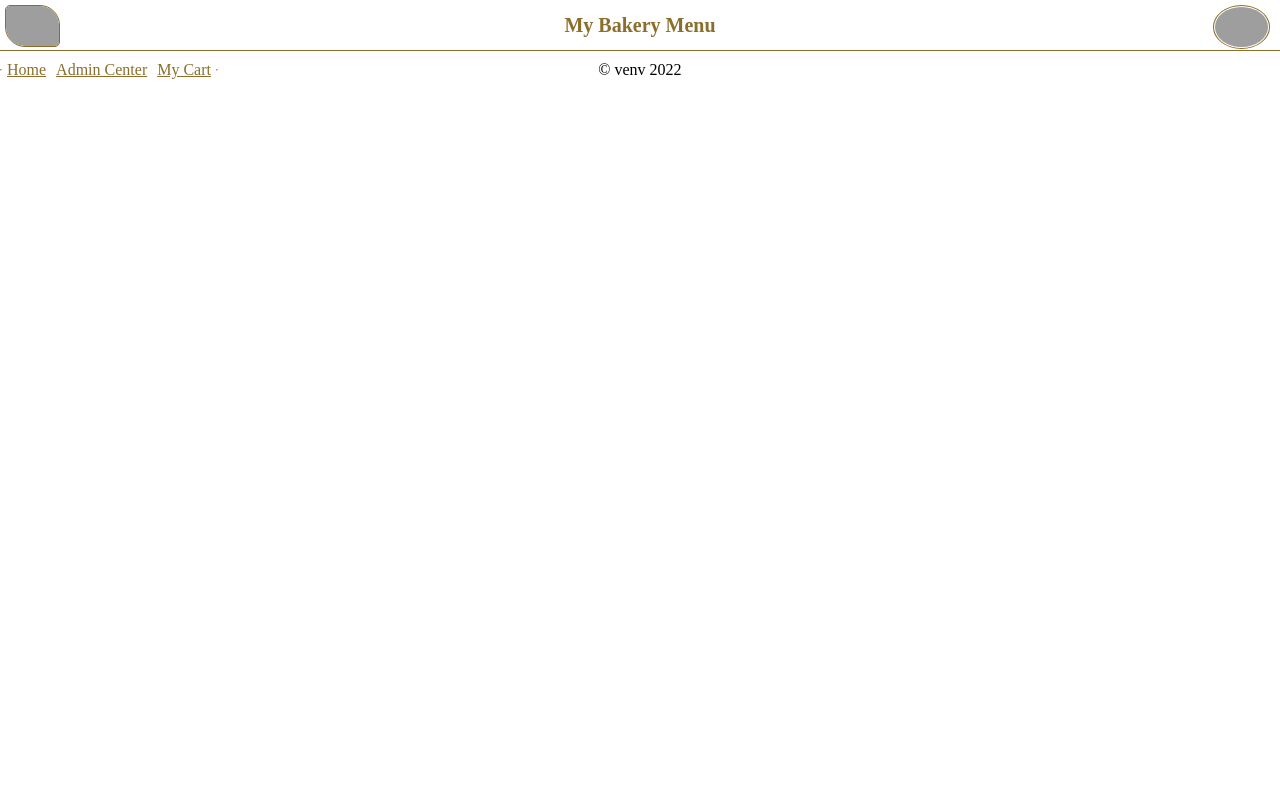
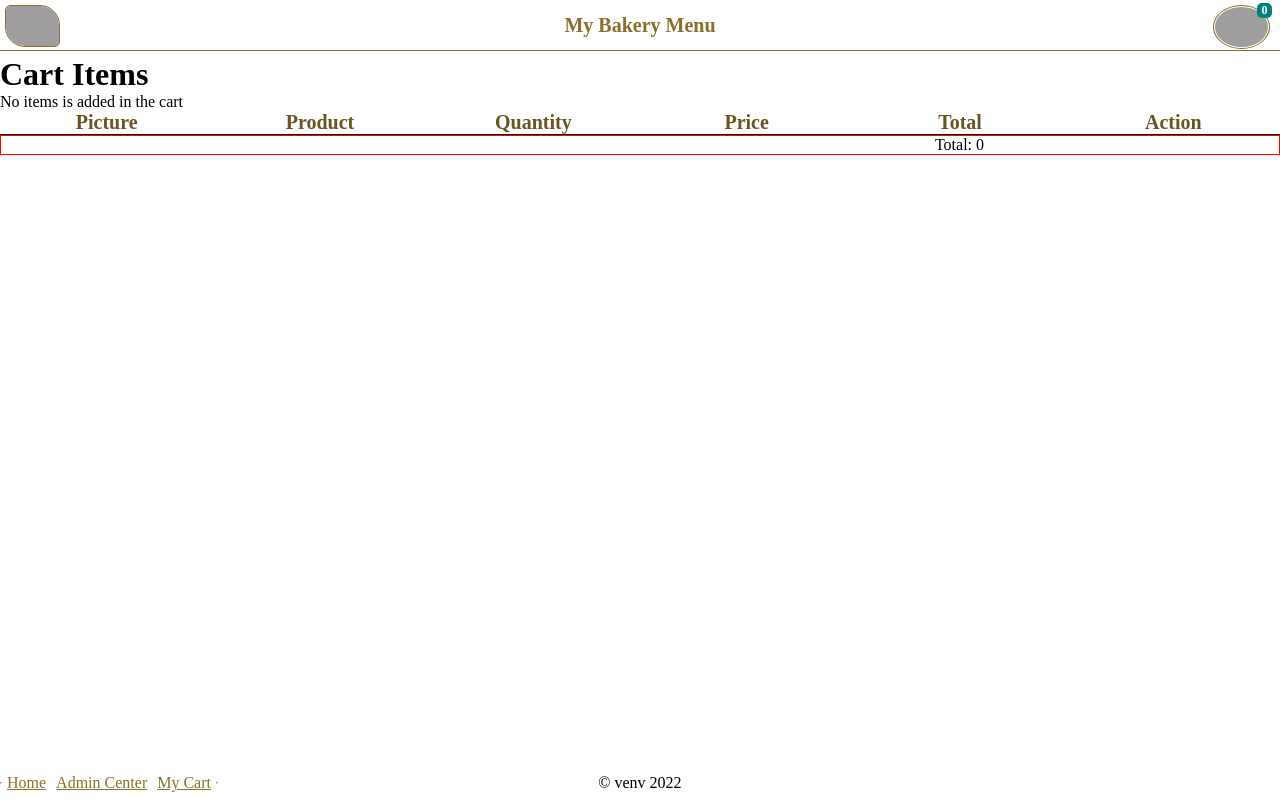
Before and after one commit to 0xvenvi/menulist, a React (Create React App) app: page /cart in a window 1280 px wide. Built offline with nearby package versions, Linux system fonts and the light colour scheme; grey boxes are pictures that could not be loaded.

Commit message:
add cart functions + route link to persist data

```diff
--- a/src/App.js
+++ b/src/App.js
@@ -1,7 +1,5 @@
 import React, { useState } from "react";
-import Header from './components/Header';
 import './components/styles/index.css';
-import Footer from './components/Footer';
 import { Route, Routes } from "react-router-dom";
 import Admin from "./components/Admin";
 import Cart from "./components/Cart";
@@ -32,49 +30,61 @@ const App = () =>{
 
     })
 
+
     const [cartList, setcartList] = useState([])
-    // const [cartitemlist, setCartitemlist] = useState([])
-    const [newcart, setNewcart]=useState([])
-
-
-    // const CART_PAGE = 'cart'
-    // const [page, setPage] = useState(CART_PAGE)
-
-
+    let [cartcount, setcartCount]=useState(0)
 
 /*  -------------------------------- Add to Cart --------------------------------- */
+
 
 const onAddtocart = (cartitem) =>{
     console.log("Adding to cart")
 
-    const cartEntry = {
-        id:cartitem.id,
-        name:cartitem.name,
-        category:cartitem.category,
-        price:cartitem.price,
-        qty: 1,
-        total: cartitem.price
+    setcartCount(cartcount+1)
+    // check if already in the list
+    const ProductExist = cartList.find((item) => item.id === cartitem.id);
+
+    if(ProductExist){
+        setcartList(cartList.map((item)=>
+            item.id===cartitem.id ?
+            {...ProductExist, quantity:ProductExist.quantity + 1}: item));
+
+        } else{
+        setcartList([...cartList, {...cartitem, quantity: 1}])
     }
 
-    // const newCart = [...cartList, cartEntry]
-
-    // const cartreduce = newCart.reduce((ourcart, currentOurcart)=>{
-
-    //     if( ourcart.indexOf(currentOurcart.id) < 0){
-    //         ourcart.push([...cartList, qty: qty + 1])}
-
-    //     return(ourcart); },[])
-
-    setcartList([...cartList, cartEntry]);
+}
 
 
 
+/*  -------------------------------- Remove to Cart --------------------------------- */
+
+const onRemovetocart = (cartitem) =>{
+    console.log("Removing to cart")
+
+    setcartCount(cartcount-1)
+
+    const ProductExist = cartList.find((item) => item.id === cartitem.id);
+
+    if(ProductExist.quantity === 1){
+        setcartList(cartList.filter((item)=>item.id !== cartitem.id));
+    } else{
+        setcartList(
+            cartList.map((item)=>item.id === cartitem.id ? {...ProductExist, quantity: ProductExist.quantity - 1}
+            : item
+            )
+        );
+    }
+    }
 
 
+/*  -------------------------------- Clear Cart --------------------------------- */
+
+const cartClearance = () =>{
+    setcartList([]);
+    setcartCount(0);
+
 }
-
-const cartcount = cartList.length;
-
 
 
 
@@ -82,19 +92,13 @@ const cartcount = cartList.length;
 
 /*  -------------------------------- Delete in Cart --------------------------------- */
 
-const deleteCartitem = (productToRemove) => {
+const deleteCartitem = (cartitem) => {
     console.log("deleting")
 
-  //filter all except that id that will be removed
-  let newcart = cartList.filter( (product) => product !== productToRemove)
-  console.log(newcart)
-  setcartList(newcart);
+    setcartCount(cartcount-cartitem.quantity)
+    setcartList(cartList.filter((item)=>item.id !== cartitem.id));
+
 }
-
-
-
-/*  -------------------------------- Persist all changes on State --------------------------------- */
-
 
 
 
@@ -103,7 +107,7 @@ const deleteCartitem = (productToRemove) => {
 
 /*  -------------------------------- Add a New Product in the Menu --------------------------------- */
         const addnewProduct = () => {
-            let num = menuarray.length +1;
+            // let num = menuarray.length +1;
 
             let newmenuEntry = {id:uuid(),
                             name: newmenulist.name,
@@ -195,51 +199,41 @@ const deleteCartitem = (productToRemove) => {
                             {cartcount}
                         </div>
                         <MenuSection/>
-                        <Cart cartList={cartList}
-                            setcartList={setcartList}
-                            onAddtocart={onAddtocart}
-                            newcart={newcart}
-                            setNewcart={setNewcart}
-                            deleteCartitem = {deleteCartitem}
-                            />
-                        {/* <Footer/> */}
                         </div>
                     }
                 />
 
-                <Route path={"/home"}
+                <Route path={"/admin"}
                     element={
                         <div>
                             <div className="carticon-count">
                             {cartcount}
                             </div>
-                        <MenuSection/>
-                        <Cart cartList={cartList}
-                            setcartList={setcartList}
-                            onAddtocart={onAddtocart}
-                            newcart={newcart}
-                            setNewcart={setNewcart}
-                            deleteCartitem = {deleteCartitem}
+                            <Admin menuarray={menuarray}
+                                    addnewProduct={addnewProduct}
+                                    newmenulist={newmenulist}
+                                    setNewmenuList={setNewmenuList}
                                     />
                         </div>
                     }
                     />
 
 
-
-                <Route path={"/admin"}
+                <Route path={"/cart"}
                 element={
                     <div>
-                            <Admin menuarray={menuarray}
-                                    addnewProduct={addnewProduct}
-                                    newmenulist={newmenulist}
-                                    setNewmenuList={setNewmenuList}
-
+                        <div className="carticon-count">
+                            {cartcount}
+                        </div>
+                        <Cart cartList={cartList}
+                            setcartList={setcartList}
+                            onAddtocart={onAddtocart}
+                            onRemovetocart={onRemovetocart}
+                            deleteCartitem = {deleteCartitem}
+                            cartClearance = {cartClearance}
                             />
                     </div>
-
                 }
-
                 />
 
 
--- a/src/components/Cart.js
+++ b/src/components/Cart.js
@@ -1,58 +1,74 @@
 import React from "react";
 import {v4 as uuid} from 'uuid';
+import './styles/cart.css';
 
-const Cart = ({cartList, setcartList, onAddtocart, deleteCartitem, newcart, setNewcart}) => {
+const Cart = ({cartList, onAddtocart, deleteCartitem, onRemovetocart, cartClearance}) => {
 
-    const cartrow = cartList.reduce((mycart, currentCartlist)=>{
-
-        if( mycart.indexOf(currentCartlist.id) < 0){
-            mycart.push(currentCartlist.id)}
-
-        return(mycart); },[])
-        console.log(cartrow);
+    const totalPrice = cartList.reduce((price, item) =>
+        price + (item.quantity * item.price),0);
 
     return(
-        <div>
-            <h1>Cart Items</h1>
-
+        <div className="cart-body">
+            <h1 className="cart-item-header" >Cart Items</h1>
             <div>
                 {/* Check if cart is empty */}
-                {cartList.length === 0 && <div>Cart is empty</div>}
+                {cartList.length === 0 && <div>No items is added in the cart</div>}
+                <div className="clearCart">
+
+                        {cartList.length >=1 && (
+                            <button
+                            onClick={cartClearance}>Clear Cart</button>
+                        )}
+                    </div>
             </div>
 
             <div>
-                {cartrow.map((uniquerowid)=>{
+                <div className="cart-items-list-header">
+                    <p>Picture</p>
+                    <p>Product</p>
+                    <p>Quantity</p>
+                    <p>Price</p>
+                    <p>Total</p>
+                    <p>Action</p>
+                </div>
+
+
+                {cartList.map((item)=>{
                     return(
-                        <div>
+                        <div key={item.id} className="cart-items-list">
+
+                            <img className="cart-items-image"
+                                src={item.pic}
+                                alt={item.name} />
+                            <p className="cart-item-name">{item.name}</p>
+                            <div className="cart-items-quantity" >
+                                <button className="cart-items-lessqty qtyadjust"
+                                        onClick={()=>onRemovetocart(item)}
+                                        >-</button>
+                                {item.quantity}
+                                <button className="cart-items-addqty qtyadjust"
+                                        onClick={()=>onAddtocart(item)}>+</button>
+                            </div>
+                            <p className="cart-item-price">PHP {item.price}</p>
+
+                            <p className="totalitemPrice">PHP {item.quantity * item.price} </p>
+
                             <div>
-                            {uniquerowid}
+                                <button onClick={()=>deleteCartitem(item)}>Delete</button>
+
                             </div>
-                            <div>
-                                {cartList
-                                .filter((x)=>{
-                                    return(x.id===uniquerowid)
-                                })
-                                .map((item)=>{
-                                    return(
-                                        <div className='row' key={uuid()}>
-                                            <span>{item.name.charAt(0).toUpperCase() + item.name.slice(1)}</span>
-                                            <span>{item.category}</span>
-                                            <span>{item.qty} x PHP{item.price}</span>
-                                            <span>Total: {item.total}</span>
-                                            <button className="remove"
-                                                onClick={()=>{return(
-                                                    deleteCartitem(item)
-                                                )}}>remove</button>
-                                            <button>+</button>
-                                            <button>-</button>
 
-                                        </div>
-                                    )})}
-                            </div>
+
+
+
                         </div>
-                        )
+                    )})}
 
-                })}
+                    <div className="totalPrice">
+                        <p className="totalpriceText">Total: {totalPrice}</p>
+                    </div>
+
+
 
             </div>
         </div>
--- a/src/components/Footer.js
+++ b/src/components/Footer.js
@@ -1,13 +1,27 @@
 import React from "react";
 import './styles/footer.css';
+import {Link} from "react-router-dom";
 
 const Footer = () => {
     return(
         <div className="Footer">
             <hr/>
-            <a href="./home">Home</a>
-            <a href="./admin">Admin Center</a>
-            <a href="./cart">My Cart</a>
+            <p >
+                <Link to="/" className="footer-links">
+                    Home
+                </Link>
+            </p>
+            <p>
+                <Link to="./admin"  className="footer-links">
+                    Admin Center
+                </Link>
+
+            </p>
+            <p>
+                <Link to="./cart" className="footer-links">
+                    My Cart
+                </Link>
+            </p>
             <p className="copyright-footer">	© venv 2022</p>
             <hr/>
 
--- a/src/components/Header.js
+++ b/src/components/Header.js
@@ -1,5 +1,6 @@
 import React from "react";
 import './styles/header.css';
+import {Link} from 'react-router-dom';
 
 const Header = ({cartcount}) => {
     const logolink = "https://img.freepik.com/premium-vector/bakery-bread-cakes-design-logo_545399-698.jpg?w=2000";
@@ -7,15 +8,21 @@ const Header = ({cartcount}) => {
 
     return(
         <div className="header">
-            <a href="./home"><img className="logo" src={logolink} alt="Logo Icon"/></a>
+            <p>
+                <Link to="/">
+                <img className="logo" src={logolink} alt="Logo Icon"/>
+                </Link>
+            </p>
 
             <h1 className="header-title"> My Bakery Menu</h1>
 
-            <a className="carticonlink" href="./">
 
-                <img className="carticon" src={carticon} alt="cart icon"/>
-                <p className="carticon-count">{cartcount}</p>
-            </a>
+            <Link to="./cart" className="carticonlink">
+            <img className="carticon" src={carticon} alt="cart icon"/>
+            </Link>
+
+            <p className="carticon-count">{cartcount}</p>
+
 
         </div>
 
--- /dev/null
+++ b/src/components/styles/cart.css
@@ -0,0 +1,75 @@
+
+
+
+.cart-items-list{
+    display: grid;
+    grid-template-columns: 1fr 1fr 1fr 1fr 1fr 1fr;
+    border-bottom: 1px solid black;
+    padding: 5px;
+    align-items: center;
+    justify-content: center;
+
+
+}
+
+.cart-items-image{
+    height: 70px;
+    align-self: center;
+    justify-self: center;
+
+}
+
+
+.cart-items-list-header{
+    display: grid;
+    grid-template-columns: 1fr 1fr 1fr 1fr 1fr 1fr;
+    border-bottom: 1px solid black;
+
+}
+
+.cart-items-list-header > p {
+    /* border: 1px solid red; */
+    text-align: center;
+    font-size: 20px;
+    font-weight: 700;
+    color: #6a5420;
+
+}
+
+.cart-item-name{
+    justify-self: center;
+}
+
+.cart-item-price{
+    justify-self: center;
+}
+
+.qtyadjust{
+    width: 20px;
+    padding-left:2px;
+    padding-right:2px;
+    margin-left: 10px;
+    margin-right: 10px;
+
+
+}
+
+.cart-items-quantity{
+    justify-self: center;
+}
+
+.totalitemPrice{
+    justify-self: center;
+}
+
+.totalPrice{
+    display: grid;
+    grid-template-columns: 1fr 1fr 1fr 1fr 1fr 1fr;
+    border: 1px solid red;
+
+}
+
+.totalpriceText{
+    grid-column-start: 5;
+    justify-self: center;
+}
--- a/src/components/styles/footer.css
+++ b/src/components/styles/footer.css
@@ -5,12 +5,14 @@
     bottom: 0;
     display: flex;
     align-items: center;
+    margin-top: auto;
 
 }
 
-.Footer > a{
+.footer-links{
     padding: 5px;
     color: #8b6e2b;
+
 }
 
 .copyright-footer{
--- a/src/components/styles/index.css
+++ b/src/components/styles/index.css
@@ -8,6 +8,7 @@
     display: flex;
     flex-direction: column;
     background-color: #f7f4ef;
+    height: 100%;
 }
 
 
@@ -101,6 +102,7 @@
     background-color: gold;
     color: black;
     border: 1px solid black;
+    transform: translateY(2px);
 }
 
 
--- /dev/null
+++ b/src/index.css
@@ -0,0 +1,5 @@
+.main-body{
+    display: grid;
+    grid-template-rows: auto 1fr auto;
+    min-height: 99vh;
+}
--- a/src/index.js
+++ b/src/index.js
@@ -4,14 +4,17 @@ import { BrowserRouter } from "react-router-dom";
 import App from "./App";
 import Header from './components/Header';
 import Footer from './components/Footer';
+import './index.css'
 
 
 ReactDOM.render(
 
     <BrowserRouter>
+        <div className="main-body">
         <Header/>
         <App/>
         <Footer/>
+        </div>
     </BrowserRouter>
 
 ,
```
Lines whose indentation alone changed are shown as unchanged.
